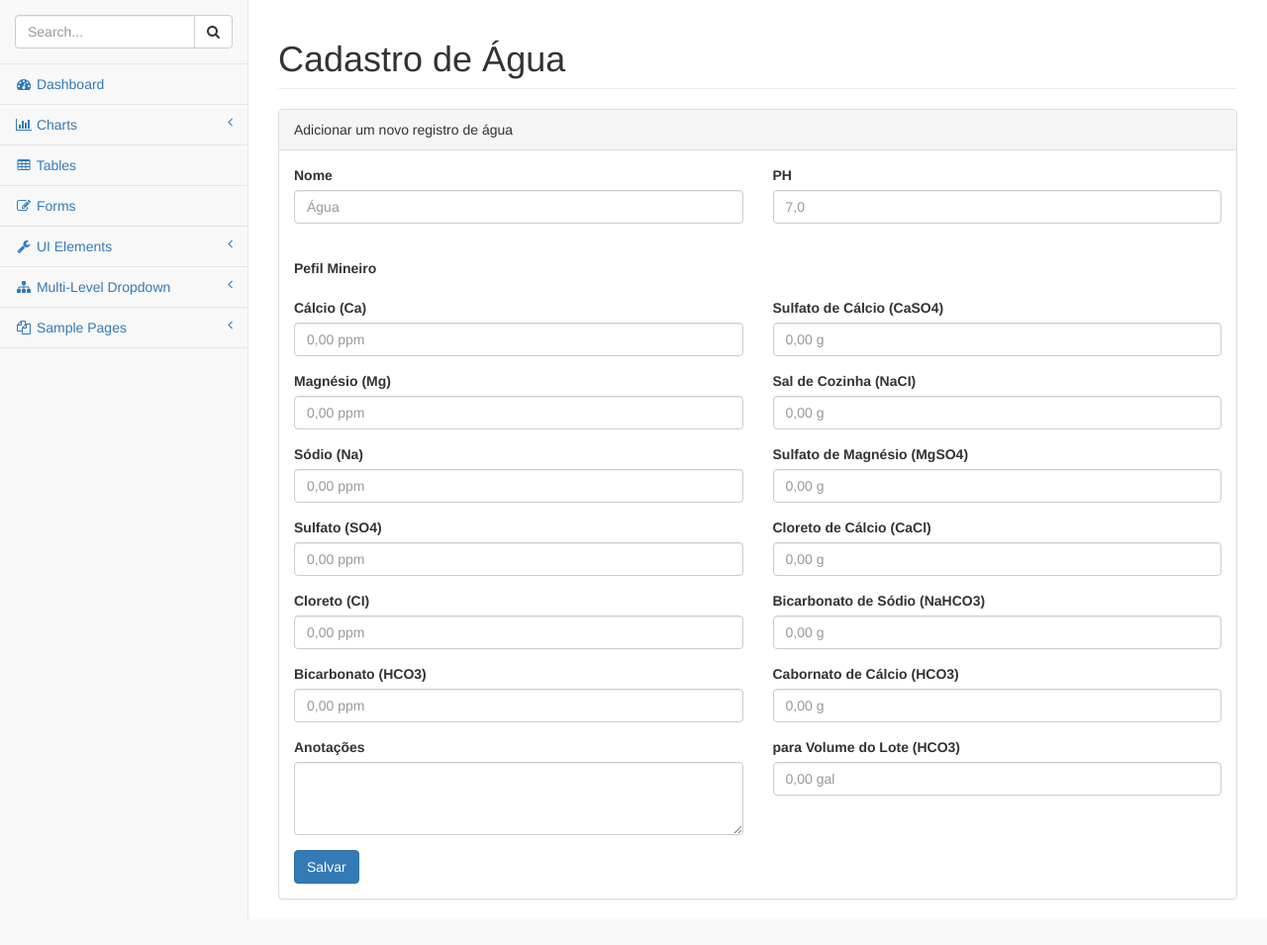
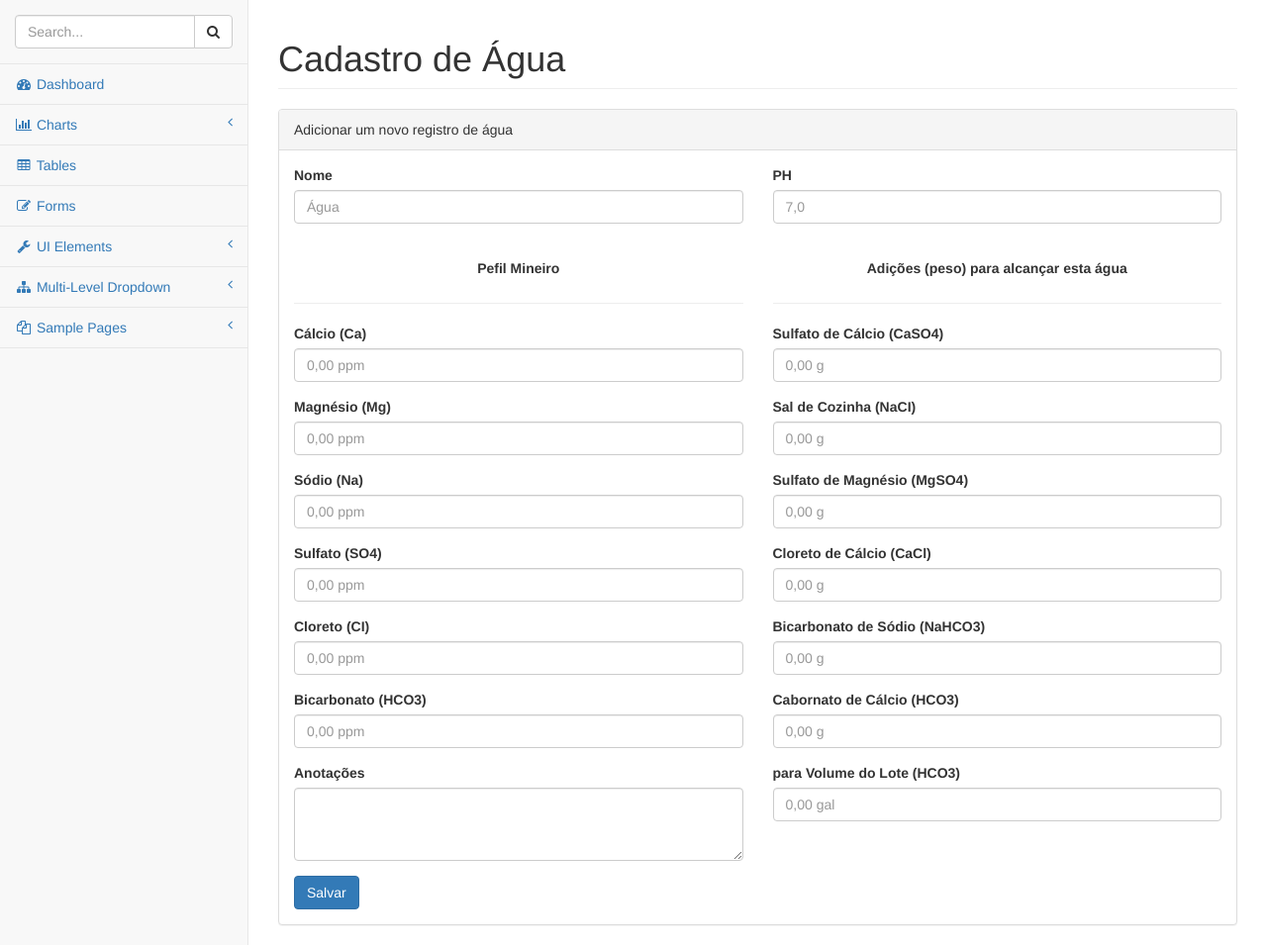
Before and after one commit to JanineFreitas/Cervejaria, a web app: page /pages/cadastro_agua.html in a window 1280 px wide. Shown: the part 51-1006 px from the top of the page at 99% size. Before the commit the page ends 980 px from the top, so only its background shows below. Run offline with its HTML, style and script files only (its server is not run), Linux system fonts and the light colour scheme; data that the repository does not hold is empty.

Commit message:
Melhorias na tela de cadastro de agua

```diff
--- a/cervejariaWeb/WebContent/pages/cadastro_agua.html
+++ b/cervejariaWeb/WebContent/pages/cadastro_agua.html
@@ -310,12 +310,12 @@
 											<label>Nome</label> <input class="form-control"
 												placeholder="Água">
 										</div>
-
 										<br />
 
 										<div class="form-group">
-											<label>Pefil Mineiro</label>
+											<p class="text-center"><label>Pefil Mineiro</label></p>
 										</div>
+										<hr>
 
 										<div class="form-group">
 											<label>Cálcio (Ca)</label> <input class="form-control"
@@ -357,7 +357,12 @@
 											<label>PH</label> <input class="form-control"
 												placeholder="7,0">
 										</div>
-										<br /><br /><br />
+										<br />
+
+										<div class="form-group">
+											<p class="text-center"><label class="text-center">Adições (peso) para alcançar esta água</label></p>
+										</div>
+										<hr>
 
 										<div class="form-group">
 											<label>Sulfato de Cálcio (CaSO4)</label> <input
```
